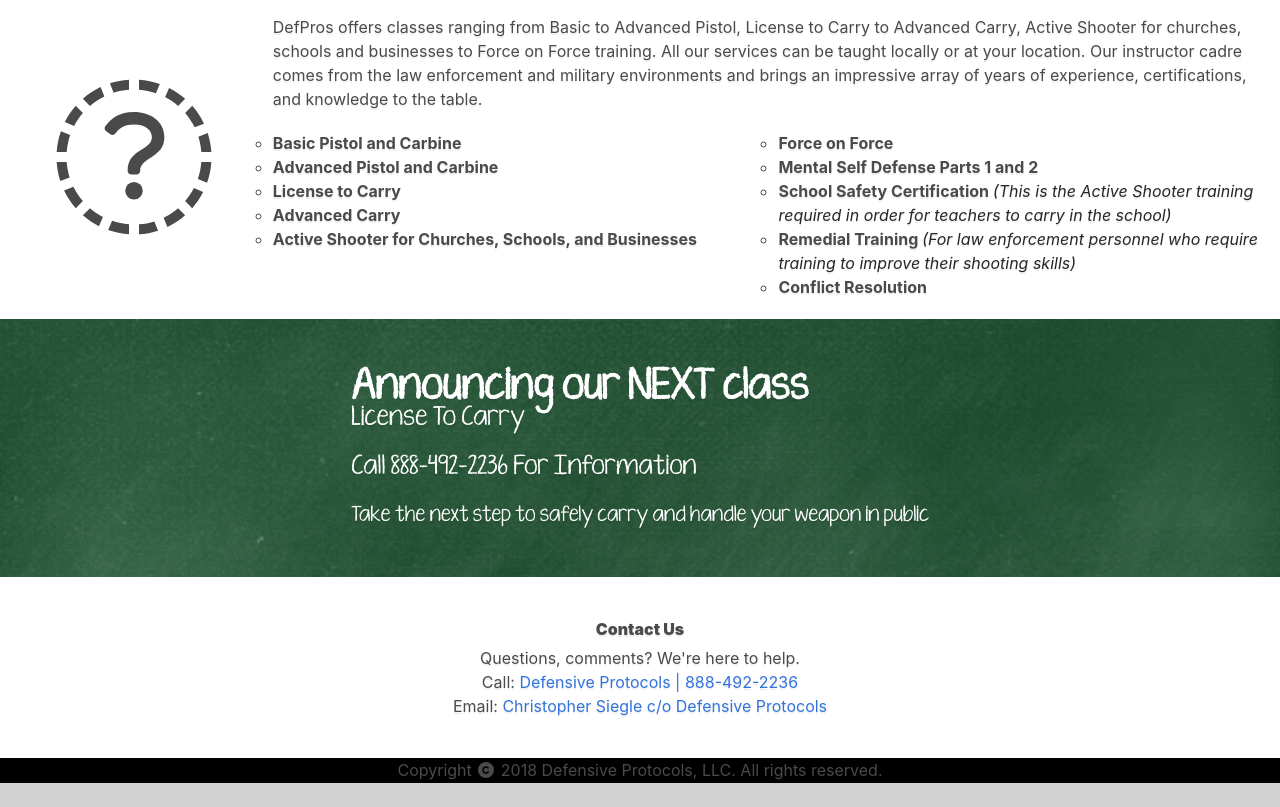
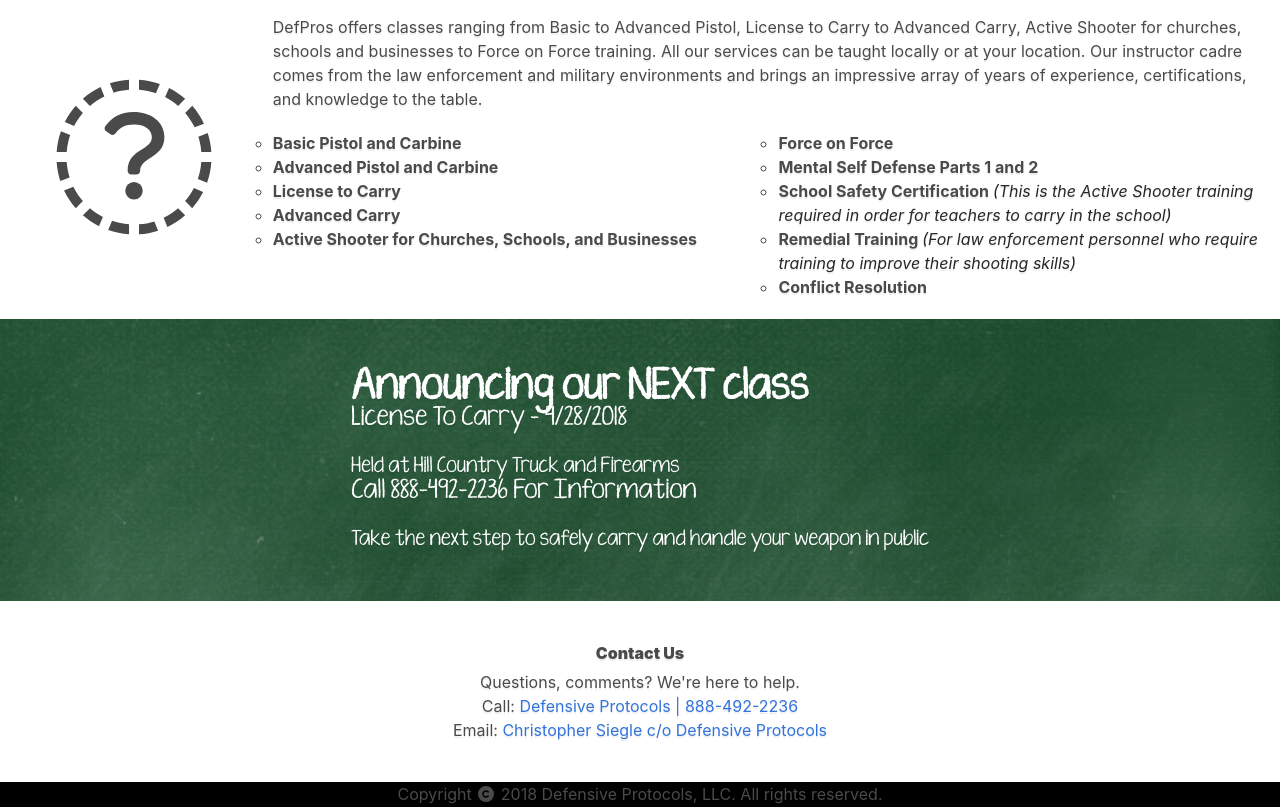
Before and after one commit to jnashsiegle/defPros, a website: page index.html in a window 1280 px wide. Shown: the part 875-1682 px from the top of the page. Before the commit the page ends 1658 px from the top, so only its background shows below. Drawn offline with nearby package versions, Linux system fonts and the light colour scheme.

Commit message:
New LTC Class
Signed-off-by: Jana Siegle <jsiegle@lightpointdev.com>

```diff
--- a/index.html
+++ b/index.html
@@ -102,7 +102,8 @@
    <section id = "class_announce">
       <box>
         <h1 class = "title">Announcing our NEXT class</h1>
-        <h2  class = "subtitle">License To Carry</h2>
+        <h2  class = "subtitle">License To Carry - 4/28/2018</h2>
+        <p>Held at Hill Country Truck and Firearms</p>
         <h2 class = "subtitle">Call 888-492-2236 For Information</h2>
         <p>Take the next step to safely carry and handle your weapon in public</p>
         <div style="text-align: center;">
```
